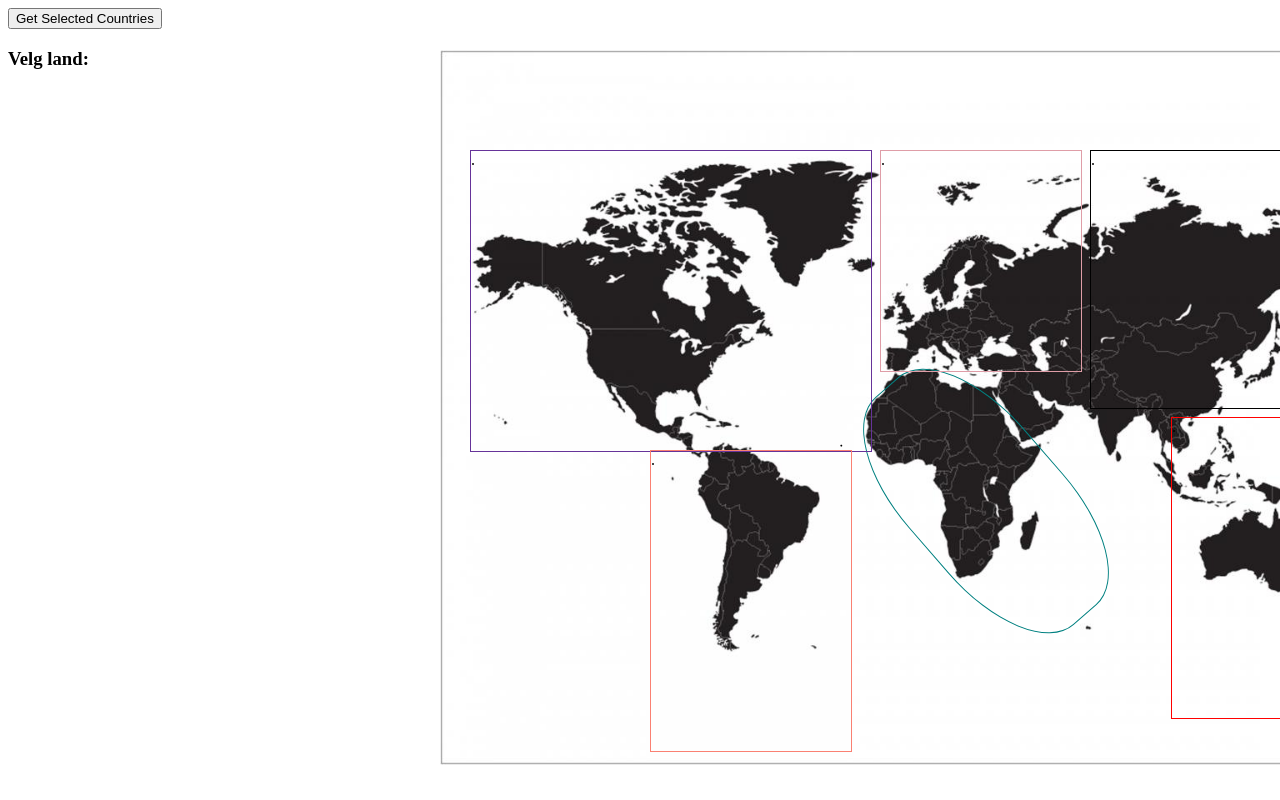
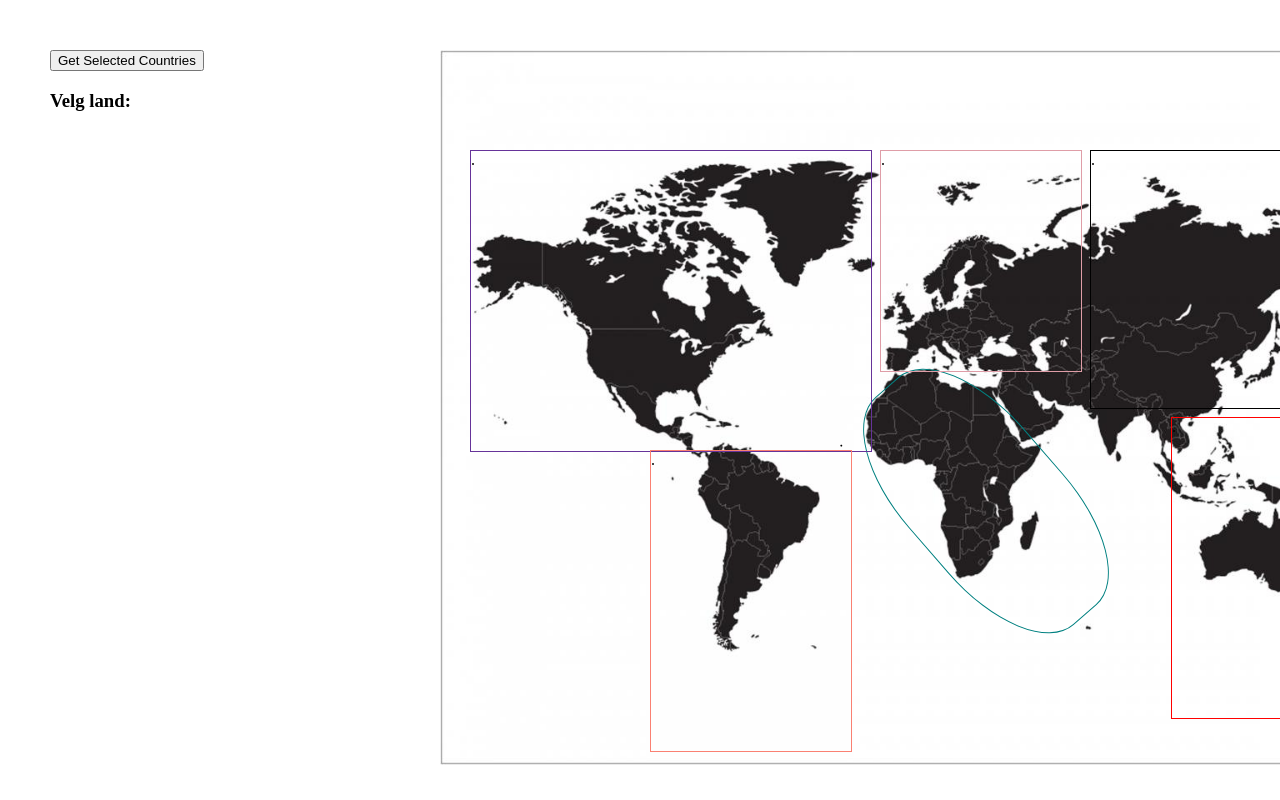
Before and after one commit to audunhauge/verdenshandel, a plain HTML site: page tst.html in a window 1280 px wide. Shown: the top 800 px of the page. Drawn offline with Linux system fonts and the light colour scheme.

Commit message:
la til en div

```diff
--- a/verdenskart.css
+++ b/verdenskart.css
@@ -1,3 +1,8 @@
+#listeDiv{
+    position: absolute;
+    top: 50px;
+    left: 50px;
+}
 
 #img{
     position: absolute;
```
